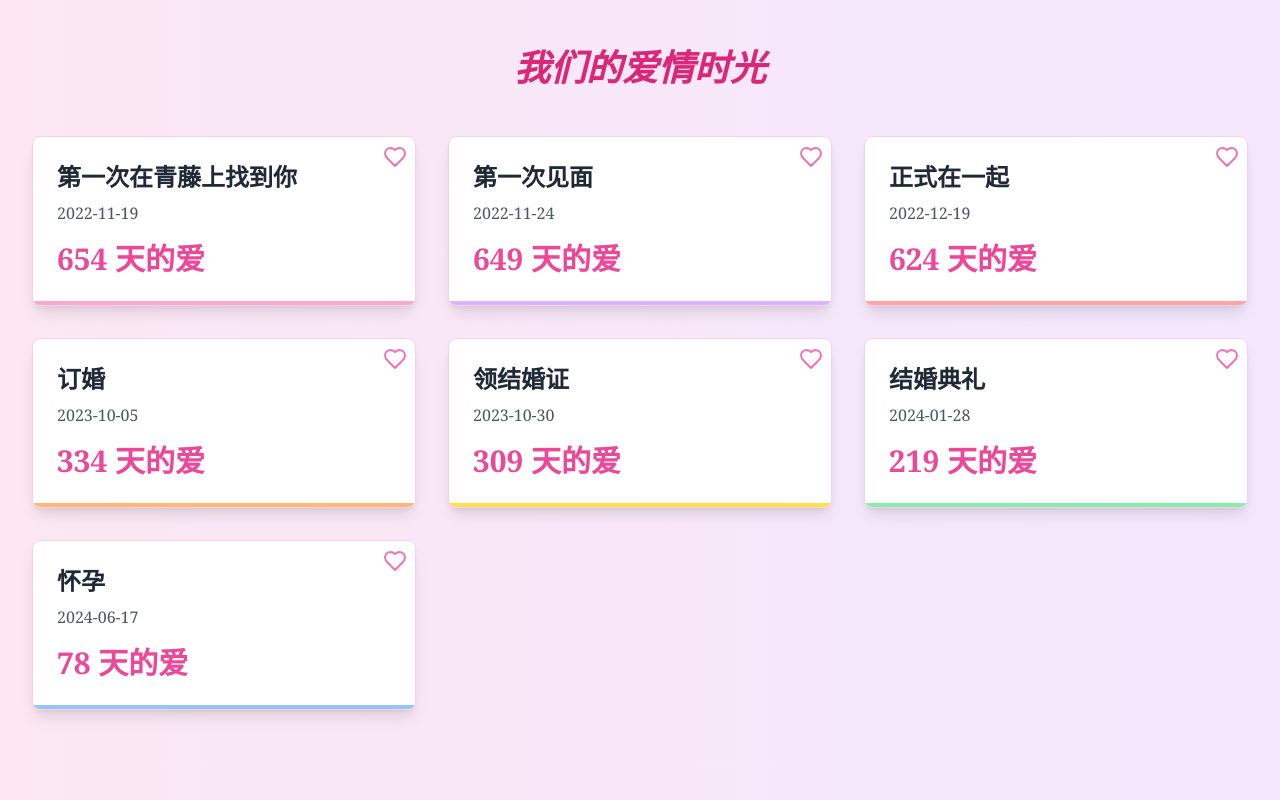
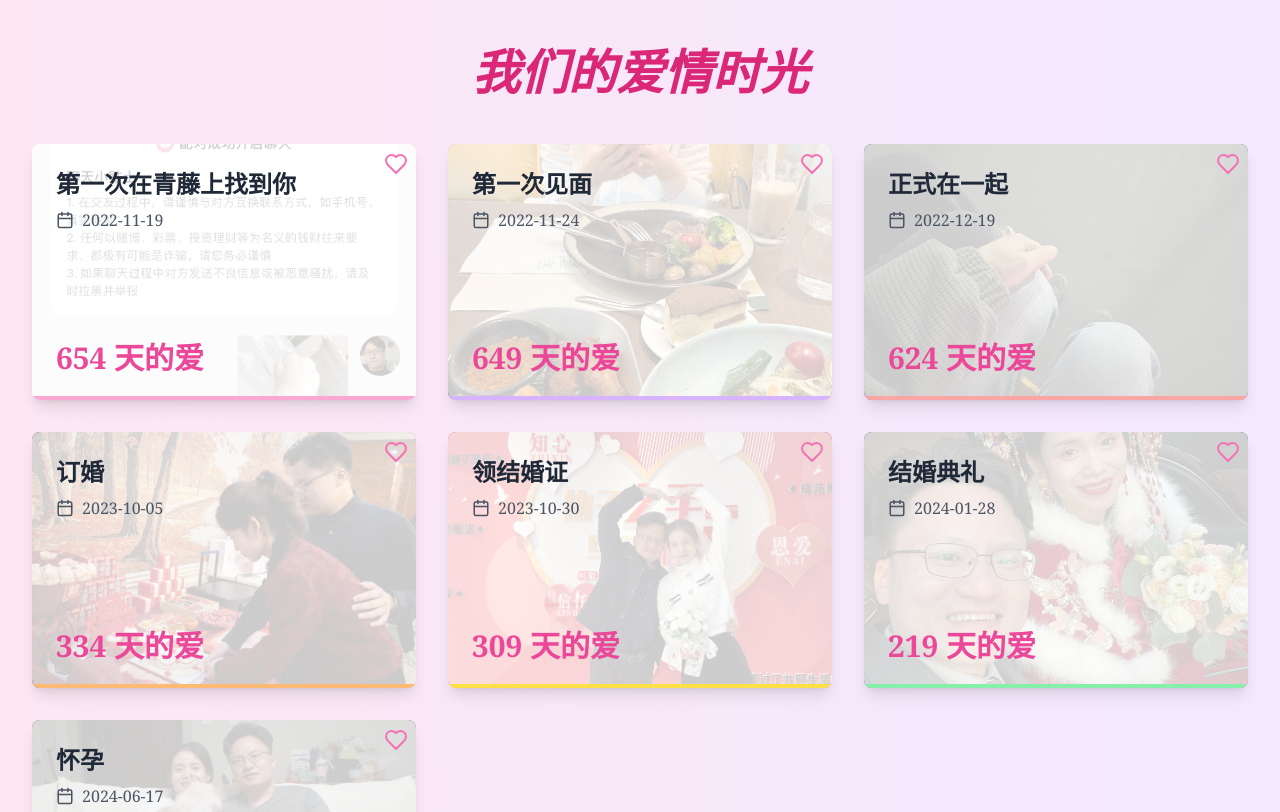
Before and after one commit to nie11kun/Love-Timeline, a React (Create React App) app: page / in a window 1280 px wide. Shown: the top 812 px of the page. Built offline with nearby package versions, Linux system fonts and the light colour scheme.

Commit message:
优化显示效果

```diff
--- a/src/DaysSinceDates.js
+++ b/src/DaysSinceDates.js
@@ -1,15 +1,15 @@
 import React, { useState, useEffect, useCallback } from 'react';
 import { differenceInDays, parse } from 'date-fns';
-import { Heart, X, Image as ImageIcon, ChevronLeft, ChevronRight } from 'lucide-react';
+import { Heart, X, Image as ImageIcon, ChevronLeft, ChevronRight, Calendar } from 'lucide-react';
 
 const importantDates = [
-  { date: '2022-11-19', event: '第一次在青藤上找到你' },
-  { date: '2022-11-24', event: '第一次见面' },
-  { date: '2022-12-19', event: '正式在一起' },
-  { date: '2023-10-05', event: '订婚' },
-  { date: '2023-10-30', event: '领结婚证' },
-  { date: '2024-01-28', event: '结婚典礼' },
-  { date: '2024-06-17', event: '怀孕' },
+  { date: '2022-11-19', event: '第一次在青藤上找到你', image: '/images/2022-11-19/1.jpg' },
+  { date: '2022-11-24', event: '第一次见面', image: '/images/2022-11-24/1.jpg' },
+  { date: '2022-12-19', event: '正式在一起', image: '/images/2022-12-19/1.jpg' },
+  { date: '2023-10-05', event: '订婚', image: '/images/2023-10-05/1.jpg' },
+  { date: '2023-10-30', event: '领结婚证', image: '/images/2023-10-30/1.jpg' },
+  { date: '2024-01-28', event: '结婚典礼', image: '/images/2024-01-28/1.jpg' },
+  { date: '2024-06-17', event: '怀孕', image: '/images/2024-06-17/1.jpg' },
 ];
 
 const FullScreenImage = ({ src, onClose, onNext, onPrev }) => {
@@ -31,15 +31,15 @@ const FullScreenImage = ({ src, onClose, onNext, onPrev }) => {
   }, [handleKeyDown]);
 
   return (
-    <div className="fixed inset-0 bg-black bg-opacity-90 flex items-center justify-center z-50">
-      <button onClick={onClose} className="absolute top-4 right-4 text-white">
+    <div className="fixed inset-0 bg-black bg-opacity-90 flex items-center justify-center z-50" onClick={onClose}>
+      <button onClick={(e) => { e.stopPropagation(); onClose(); }} className="absolute top-4 right-4 text-white hover:text-pink-300 transition-colors duration-300">
         <X size={32} />
       </button>
-      <button onClick={onPrev} className="absolute left-4 text-white">
+      <button onClick={(e) => { e.stopPropagation(); onPrev(); }} className="absolute left-4 text-white hover:text-pink-300 transition-colors duration-300">
         <ChevronLeft size={32} />
       </button>
-      <img src={src} alt="Full screen" className="max-h-full max-w-full object-contain" />
-      <button onClick={onNext} className="absolute right-4 text-white">
+      <img src={src} alt="Full screen" className="max-h-[90vh] max-w-[90vw] object-contain shadow-2xl" onClick={(e) => e.stopPropagation()} />
+      <button onClick={(e) => { e.stopPropagation(); onNext(); }} className="absolute right-4 text-white hover:text-pink-300 transition-colors duration-300">
         <ChevronRight size={32} />
       </button>
     </div>
@@ -53,6 +53,10 @@ const DaysSinceDates = () => {
   const [error, setError] = useState(null);
   const [fullScreenImage, setFullScreenImage] = useState(null);
   const today = new Date();
+
+  const handleCardClick = useCallback((date) => {
+    setSelectedDate(date);
+  }, []);
 
   useEffect(() => {
     if (selectedDate) {
@@ -103,22 +107,18 @@ const DaysSinceDates = () => {
     }
   }, [selectedDate]);
 
-  const handleCardClick = (date) => {
-    setSelectedDate(date);
-  };
-
-  const closeImageViewer = () => {
+  const closeImageViewer = useCallback(() => {
     setSelectedDate(null);
     setImages([]);
-  };
+  }, []);
 
-  const openFullScreenImage = (index) => {
+  const openFullScreenImage = useCallback((index) => {
     setFullScreenImage(index);
-  };
+  }, []);
 
-  const closeFullScreenImage = () => {
+  const closeFullScreenImage = useCallback(() => {
     setFullScreenImage(null);
-  };
+  }, []);
 
   const nextFullScreenImage = useCallback(() => {
     setFullScreenImage((prev) => (prev + 1) % images.length);
@@ -128,10 +128,26 @@ const DaysSinceDates = () => {
     setFullScreenImage((prev) => (prev - 1 + images.length) % images.length);
   }, [images.length]);
 
+  const getGridColumns = useCallback((imageCount) => {
+    if (imageCount <= 1) return 'grid-cols-1';
+    if (imageCount <= 2) return 'grid-cols-1 sm:grid-cols-2';
+    if (imageCount <= 3) return 'grid-cols-1 sm:grid-cols-2 md:grid-cols-3';
+    if (imageCount <= 4) return 'grid-cols-2 sm:grid-cols-2 md:grid-cols-4';
+    return 'grid-cols-2 sm:grid-cols-3 md:grid-cols-4 lg:grid-cols-5';
+  }, []);
+
+  const getContainerWidth = useCallback((imageCount) => {
+    if (imageCount <= 1) return 'max-w-md';
+    if (imageCount <= 2) return 'max-w-xl';
+    if (imageCount <= 3) return 'max-w-2xl';
+    if (imageCount <= 4) return 'max-w-3xl';
+    return 'max-w-6xl';
+  }, []);
+
   return (
     <div className="min-h-screen bg-gradient-to-r from-pink-100 to-purple-100 py-12 px-4 sm:px-6 lg:px-8 font-serif">
       <div className="max-w-7xl mx-auto">
-        <h1 className="text-4xl font-bold text-center text-pink-600 mb-12 italic">我们的爱情时光</h1>
+        <h1 className="text-4xl md:text-5xl font-bold text-center text-pink-600 mb-12 italic">我们的爱情时光</h1>
         <div className="grid grid-cols-1 sm:grid-cols-2 lg:grid-cols-3 gap-8">
           {importantDates.map((item, index) => {
             const date = parse(item.date, 'yyyy-MM-dd', new Date());
@@ -139,54 +155,67 @@ const DaysSinceDates = () => {
             return (
               <div
                 key={index}
-                className="bg-white rounded-lg shadow-lg overflow-hidden transform transition duration-500 hover:scale-105 border border-pink-200 cursor-pointer"
+                className="rounded-lg shadow-lg overflow-hidden transform transition duration-500 hover:scale-105 hover:shadow-xl cursor-pointer relative h-64"
                 onClick={() => handleCardClick(item.date)}
+                style={{
+                  backgroundImage: `url(${item.image})`,
+                  backgroundSize: 'cover',
+                  backgroundPosition: 'center',
+                }}
               >
-                <div className="p-6 relative">
+                <div className="absolute inset-0 bg-white bg-opacity-80 p-6 flex flex-col justify-between">
+                  <div>
                     <Heart className="absolute top-2 right-2 text-pink-400" size={24} />
-                  <h2 className="text-2xl font-semibold text-gray-800 mb-2">{item.event}</h2>
-                  <p className="text-gray-600 mb-4">{item.date}</p>
-                  <p className="text-3xl font-bold text-pink-500">
+                    <h2 className="text-xl md:text-2xl font-semibold text-gray-800 mb-2">{item.event}</h2>
+                    <div className="flex items-center text-gray-600 mb-4">
+                      <Calendar size={18} className="mr-2" />
+                      <p>{item.date}</p>
+                    </div>
+                  </div>
+                  <p className="text-2xl md:text-3xl font-bold text-pink-500">
                     {daysSince} 天的爱
                   </p>
                 </div>
-                <div className={`h-1 ${getColorClass(index)}`}></div>
+                <div className={`h-1 ${getColorClass(index)} absolute bottom-0 left-0 right-0`}></div>
               </div>
             );
           })}
         </div>
       </div>
       {selectedDate && (
-        <div className="fixed inset-0 bg-black bg-opacity-75 flex items-center justify-center z-40">
-          <div className="bg-white p-4 rounded-lg w-full max-w-4xl max-h-[90vh] overflow-y-auto">
-            <div className="flex justify-between items-center mb-4">
-              <h2 className="text-2xl font-bold">{selectedDate} 的照片</h2>
-              <button onClick={closeImageViewer} className="text-gray-500 hover:text-gray-700">
+        <div className="fixed inset-0 bg-black bg-opacity-75 flex items-center justify-center z-40 p-4" onClick={closeImageViewer}>
+          <div className={`bg-white rounded-lg overflow-hidden w-full ${getContainerWidth(images.length)} max-h-[90vh] flex flex-col shadow-2xl`} onClick={(e) => e.stopPropagation()}>
+            <div className="flex justify-between items-center p-4 border-b bg-gray-50">
+              <h2 className="text-xl md:text-2xl font-bold text-gray-800">{selectedDate} 的照片</h2>
+              <button onClick={closeImageViewer} className="text-gray-500 hover:text-gray-700 transition-colors duration-300">
                 <X size={24} />
               </button>
             </div>
+            <div className="flex-grow overflow-y-auto p-4">
               {loading ? (
                 <div className="text-center py-10">
-                <p>加载中...</p>
+                  <div className="animate-spin rounded-full h-12 w-12 border-b-2 border-pink-500 mx-auto"></div>
+                  <p className="mt-4 text-gray-600">加载中...</p>
                 </div>
               ) : error ? (
                 <div className="text-center py-10 text-red-500">
                   <p>{error}</p>
                 </div>
               ) : images.length > 0 ? (
-              <div className="grid grid-cols-1 sm:grid-cols-2 md:grid-cols-3 gap-4">
+                <div className={`grid ${getGridColumns(images.length)} gap-4`}>
                   {images.map((img, index) => (
-                  <div key={index} className="aspect-w-1 aspect-h-1 cursor-pointer" onClick={() => openFullScreenImage(index)}>
-                    <img src={img} alt={`Memory ${index + 1}`} className="w-full h-full object-cover rounded" />
+                    <div key={index} className="aspect-w-1 aspect-h-1 cursor-pointer overflow-hidden rounded-lg shadow-md hover:shadow-lg transition-shadow duration-300" onClick={() => openFullScreenImage(index)}>
+                      <img src={img} alt={`Memory ${index + 1}`} className="w-full h-full object-cover transform hover:scale-110 transition-transform duration-300" />
                     </div>
                   ))}
                 </div>
               ) : (
                 <div className="text-center py-10">
                   <ImageIcon size={48} className="mx-auto text-gray-400 mb-4" />
-                <p>暂无图片</p>
+                  <p className="text-gray-600">暂无图片</p>
                 </div>
               )}
+            </div>
           </div>
         </div>
       )}
```
Lines whose indentation alone changed are shown as unchanged.
